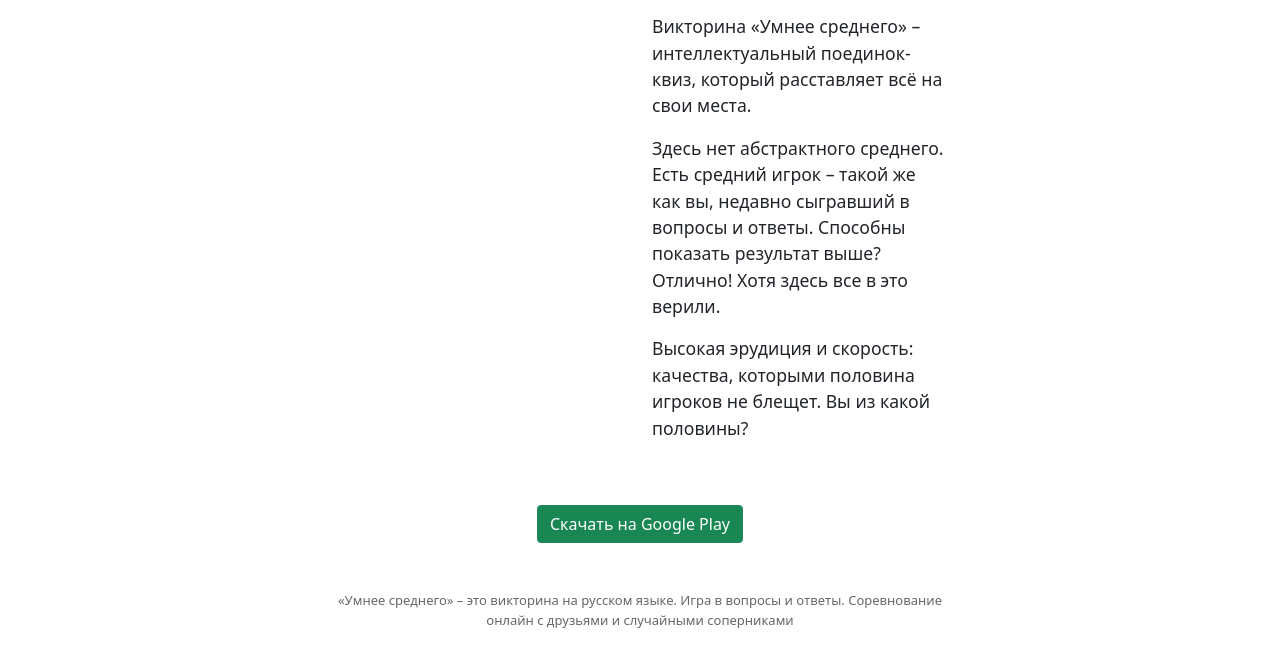
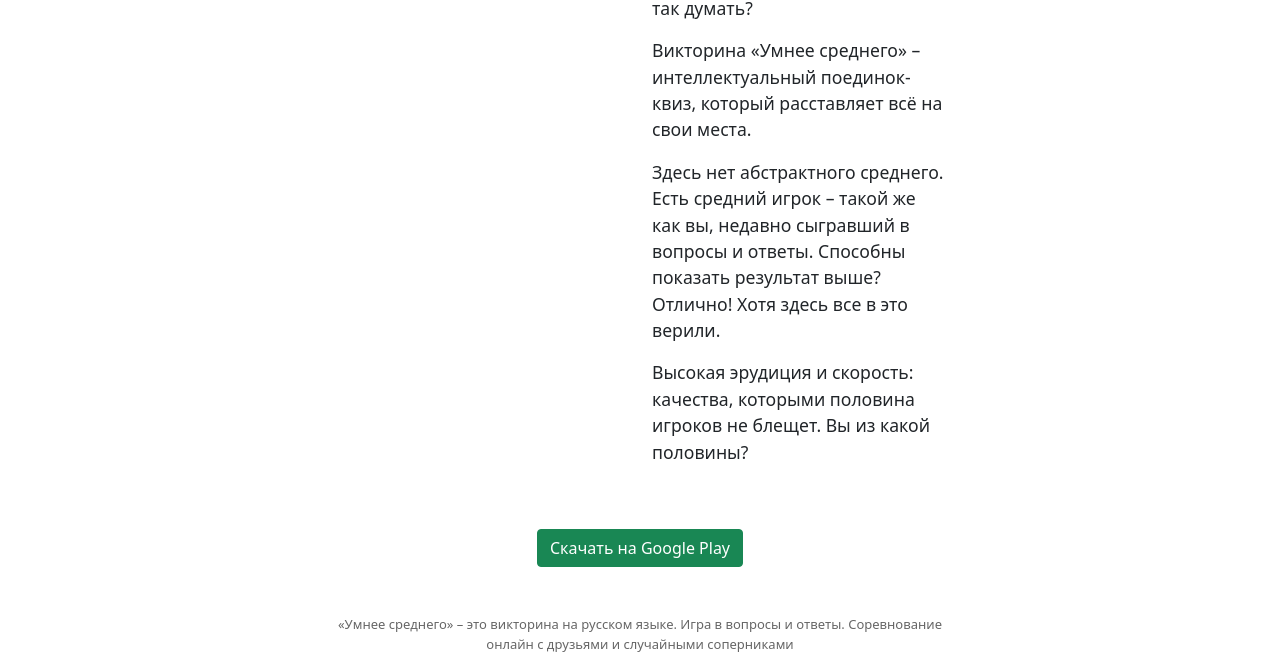
Before and after one commit to werhal/umnee.ws, a plain HTML site: page index.html in a window 1280 px wide. Shown: the part 152-806 px from the top of the page. Drawn offline with nearby package versions, Linux system fonts and the light colour scheme.

Commit message:
eat salad

```diff
--- a/index.html
+++ b/index.html
@@ -61,7 +61,7 @@
             </div>
           </div>
 
-          <div class="col-sm-6" style="font-size: 1.1em;">
+          <div class="col-sm-6 pt-4" style="font-size: 1.1em;">
             <p>Вы действительно умнее среднего, или вам лишь приятно так думать?</p>
             <p>Викторина «Умнее среднего» – интеллектуальный поединок-квиз, который расставляет всё на свои места.</p>
             <p>Здесь нет абстрактного среднего. Есть средний игрок – такой же как вы, недавно сыгравший в вопросы и ответы. Способны показать результат выше? Отлично! Хотя здесь все в это верили.</p>
```
